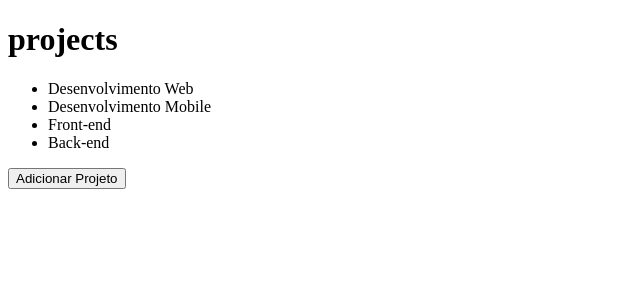
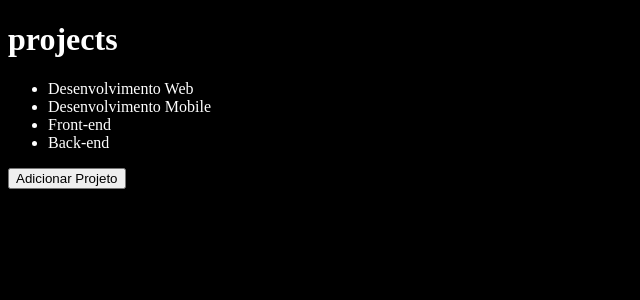
Before and after one commit to brendapc/gostack, a React app in the folder frontend/: page / in a window 1280 px wide. Shown: the top 300 px of the page, without its empty margins (0-640 px from the left). Built offline with nearby package versions, Linux system fonts and the light colour scheme.

Commit message:
css imported

```diff
--- a/frontend/package.json
+++ b/frontend/package.json
@@ -14,8 +14,10 @@
     "@babel/preset-env": "^7.12.1",
     "@babel/preset-react": "^7.12.1",
     "babel-loader": "^8.1.0",
+    "css-loader": "^5.0.0",
     "react": "^17.0.1",
     "react-dom": "^17.0.1",
+    "style-loader": "^2.0.0",
     "webpack": "^5.3.0",
     "webpack-cli": "3.3.11"
   },
--- /dev/null
+++ b/frontend/src/App.css
@@ -0,0 +1,4 @@
+body{
+    color: white;
+    background-color: black;
+}
--- a/frontend/src/App.js
+++ b/frontend/src/App.js
@@ -1,5 +1,7 @@
 import React, { useState } from 'react'
 import { render } from 'react-dom'
+
+import './App.css'
 
 import Header from './components/Header'
 
--- a/frontend/webpack.config.js
+++ b/frontend/webpack.config.js
@@ -17,6 +17,14 @@ module.exports = {
                 use: {
                     loader: 'babel-loader'
                 }
+            },
+            {
+                test: /\.css$/,
+                exclude: /node_modules/,
+                use: [
+                    { loader: 'style-loader' },
+                    { loader: 'css-loader' }
+                ]
             }
         ]
     }
```
Also changed, not shown: 1 other file (tests, documents, lock files or other folders).
